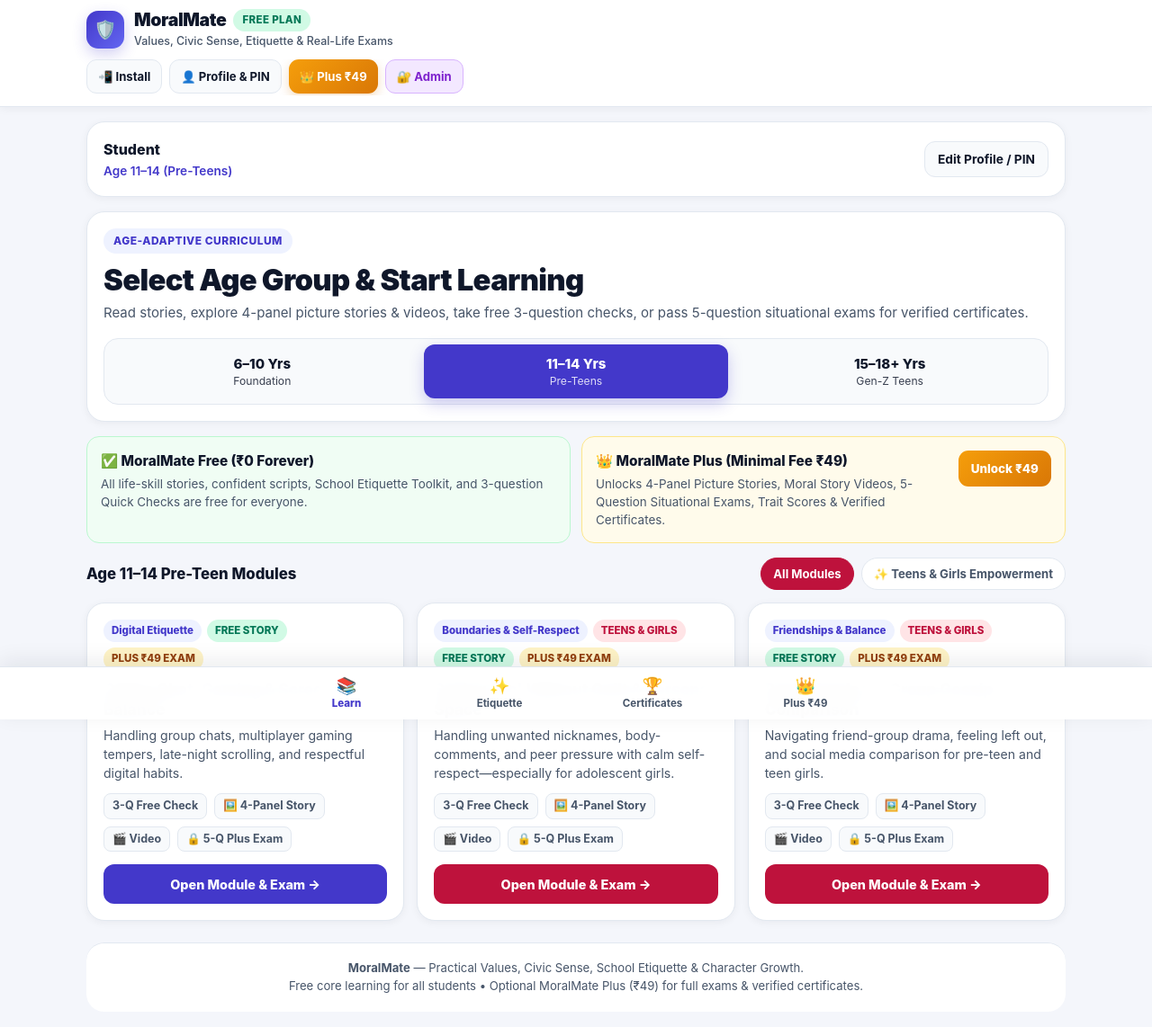
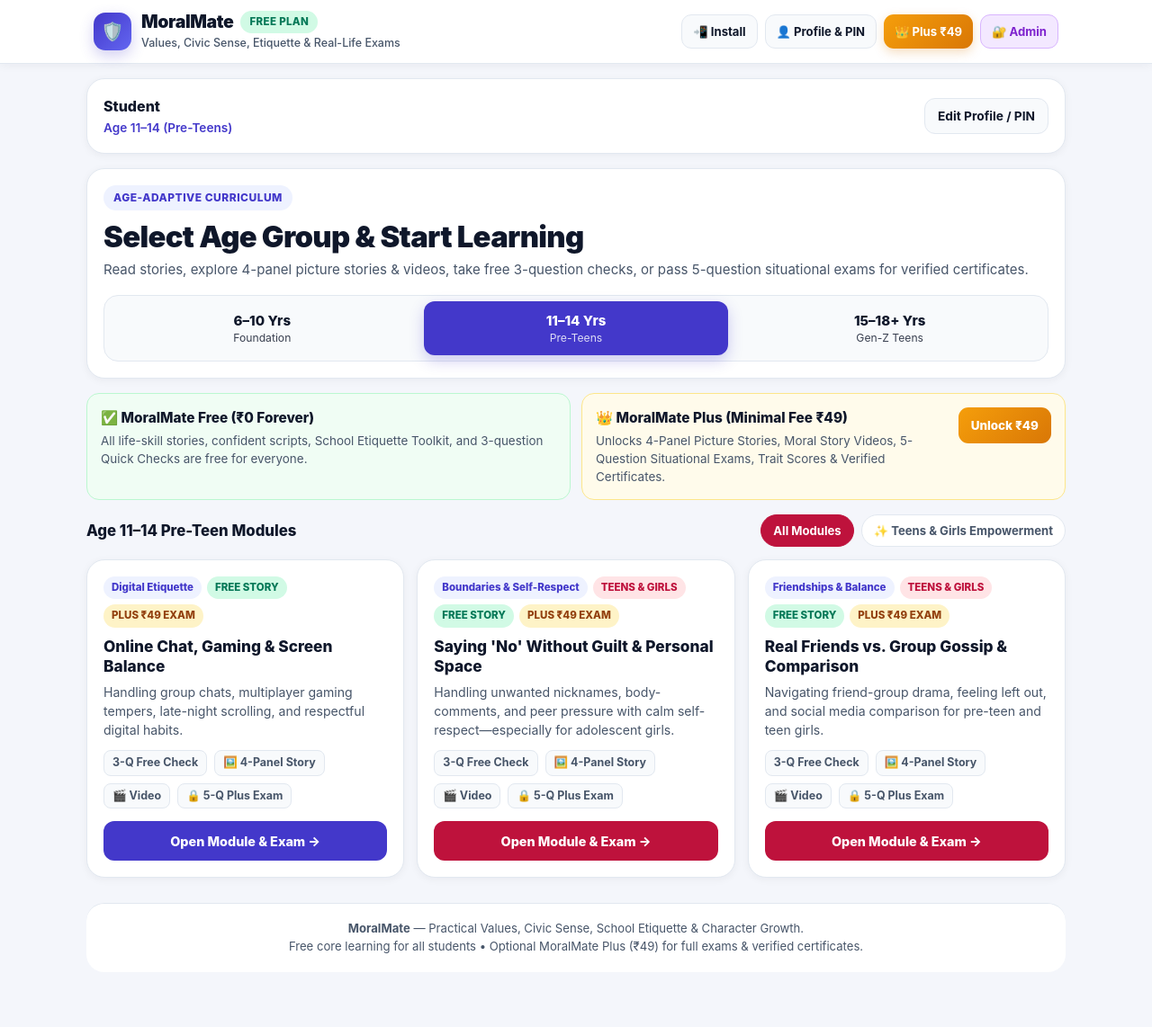
Before and after one commit to emmritez/MoralMate, a plain HTML site: page index.html in a window 1280 px wide. Shown: the whole page at 90% size. Drawn offline with Linux system fonts and the light colour scheme.

Commit message:
Update index.html

```diff
--- a/index.html
+++ b/index.html
@@ -784,7 +784,7 @@
       color: var(--muted);
     }
 
-    /* Fixed Bottom Navigation Bar */
+    /* Fixed Bottom Navigation Bar (Mobile Only) */
     .bottom-nav {
       position: fixed;
       left: 0;
@@ -828,6 +828,40 @@
       line-height: 1;
     }
 
+    /* Desktop (>= 768px): restore original clean horizontal single-row desktop header & hide mobile bottom bar */
+    @media (min-width: 768px) {
+      body {
+        padding-bottom: 36px;
+      }
+
+      .header-inner {
+        flex-direction: row;
+        align-items: center;
+        justify-content: space-between;
+        padding: 12px 24px;
+        gap: 16px;
+      }
+
+      .brand-left {
+        flex: 0 1 auto;
+      }
+
+      .header-actions {
+        overflow-x: visible;
+        padding-bottom: 0;
+        flex-wrap: nowrap;
+      }
+
+      .bottom-nav {
+        display: none;
+      }
+
+      .site-footer {
+        margin-top: 28px;
+        padding: 18px 24px;
+      }
+    }
+
     /* Modals */
     .modal-backdrop {
       position: fixed;
@@ -1005,7 +1039,7 @@
     Offline Mode: Saved lessons, etiquette cards, and certificates are available. Live sync resumes when online.
   </div>
 
-  <!-- Readable Two-Tier Header -->
+  <!-- Responsive Header (2-row on Mobile, 1-row on Desktop) -->
   <header class="app-header">
     <div class="header-inner">
       <div class="brand-row">
@@ -1145,7 +1179,7 @@
     </footer>
   </main>
 
-  <!-- Fixed Bottom Navigation Bar -->
+  <!-- Fixed Bottom Navigation Bar (Mobile Only) -->
   <nav class="bottom-nav" aria-label="Primary Navigation">
     <div class="bottom-nav-inner">
       <button type="button" id="bnavLearn" class="bnav-btn active" data-action="nav-view" data-view="learn">
@@ -1571,7 +1605,7 @@
             { q: "Two classmates try to pull you into taking sides in a fight.", opts: ["Pick a side to look loyal", "Stay neutral and encourage calm resolution", "Spread details to other classes"], ans: 1, trait: "Emotional Maturity" },
             { q: "You feel behind compared to classmates' looks or gadgets online.", opts: ["Feel angry at yourself all day", "Remind yourself everyone has a different pace and focus on your growth", "Copy unhealthy habits"], ans: 1, trait: "Self-Worth" },
             { q: "A friend shares a secret that involves harming someone else.", opts: ["Keep it secret blindly", "Talk to a trusted adult so nobody gets hurt", "Post it anonymously"], ans: 1, trait: "Integrity" },
-            { q: "How can you tell a supportive friend from a toxic clique?", opts: ["Supportive friends respect your boundaries and don't belittle you", "They demand constant obedience", "They mock your goals"], ans: 0, trait: " discernment" },
+            { q: "How can you tell a supportive friend from a toxic clique?", opts: ["Supportive friends respect your boundaries and don't belittle you", "They demand constant obedience", "They mock your goals"], ans: 0, trait: "Discernment" },
             { q: "What is a healthy response to feeling excluded once?", opts: ["Assume everyone hates you forever", "Check in calmly and invest in kind, reliable peers", "Start a rumor"], ans: 1, trait: "Resilience" }
           ]
         },
@@ -1766,7 +1800,6 @@
         } catch (e) {}
       }
 
-      // Draw crisp UPI QR on canvas
       function drawQrCanvas() {
         const canvas = document.getElementById("upiQrCanvas");
         if (!canvas) return;
```
